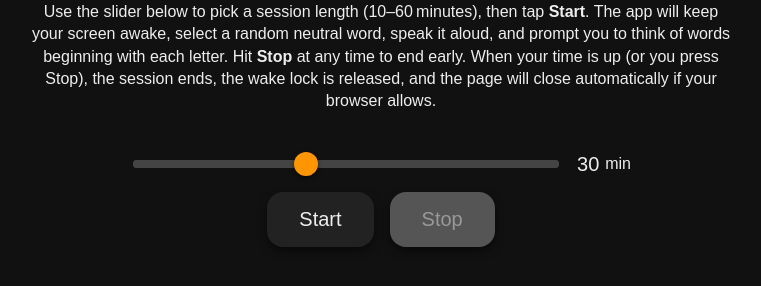
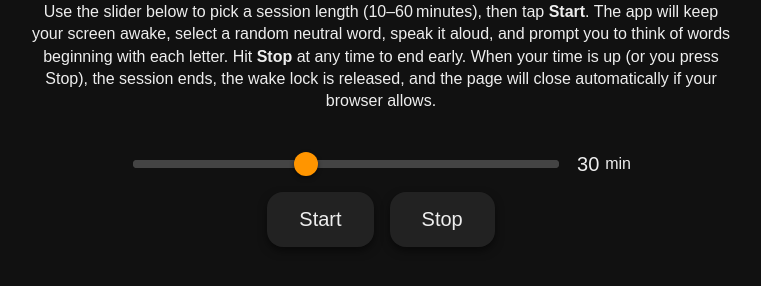
Before and after one commit to biguntroll/biguntroll, a plain HTML site: page index.html in a window 1280 px wide. Shown: the part 116-402 px from the top of the page, without its empty margins (259-1020 px from the left). Drawn offline with Linux system fonts and the light colour scheme.

Commit message:
Update index.html

```diff
--- a/index.html
+++ b/index.html
@@ -20,7 +20,8 @@
 
   <div class="buttons">
     <button id="startButton">Start</button>
-    <button id="stopButton" disabled>Stop</button>
+    <!-- Stop button stays enabled at all times (no disabled attribute) -->
+    <button id="stopButton">Stop</button>
   </div>
 
   <div id="prompt"></div>
```
